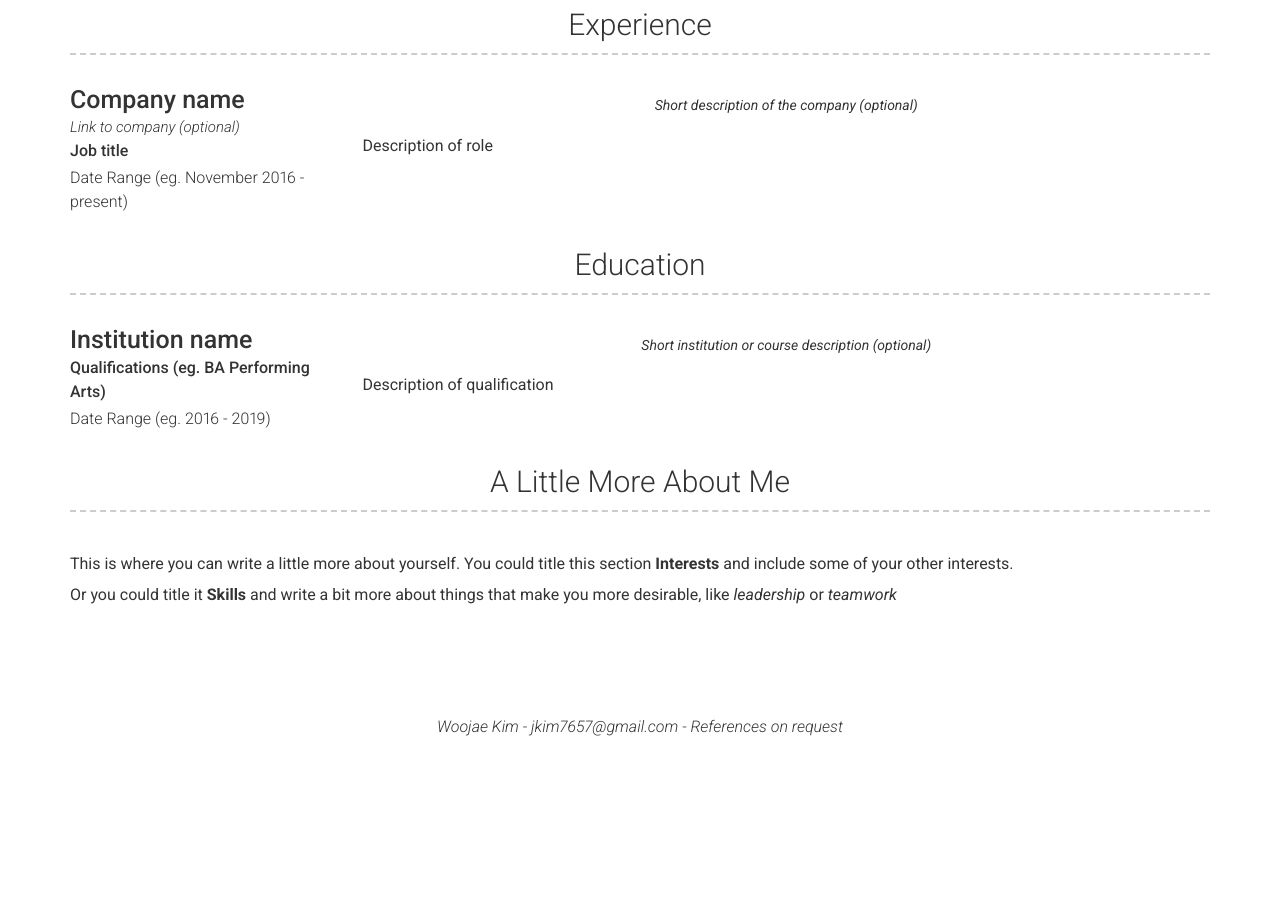
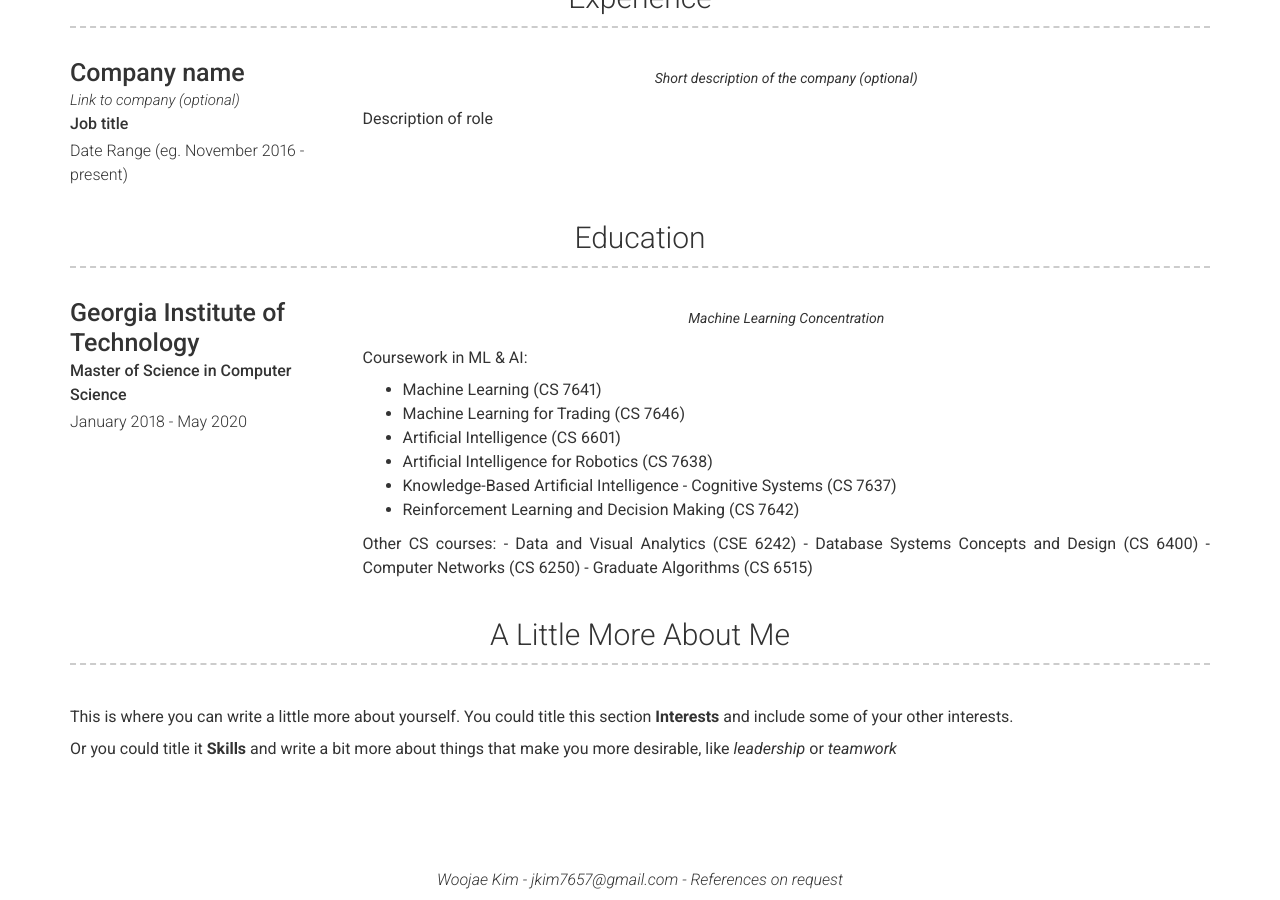
Before and after one commit to wkim300/wkim300.github.io, a Jekyll site: the page built from index.md, in a window 1280 px wide and 900 px high, scrolled down 1037 px. Built offline with Jekyll 4.4.1, drawn with Linux system fonts in a browser that asks for light colours; nearby versions of some CDN libraries; before the commit the page ends 1783 px from its top, so only the background shows below that; some of the changed text lies outside the part shown.

Commit message:
Edited education config

```diff
--- a/_config.yml
+++ b/_config.yml
@@ -8,7 +8,7 @@ title: |
   Aspiring Data Scientist with M.S. in Computer Science & Mechanical Engineering
 
 email: jkim7657@gmail.com
-phone: +82 10-2628-8651
+#phone: +82 10-2628-8651
 website: https://wkim300.github.io/
 
 # Dark Mode (true/false/never)
--- a/_data/education.yml
+++ b/_data/education.yml
@@ -1,9 +1,21 @@
 # Education Template
 - layout: left
-  name: Institution name
-  dates: Date Range (eg. 2016 - 2019)
-  qualification: Qualifications (eg. BA Performing Arts)
+  name: Georgia Institute of Technology
+  dates: January 2018 - May 2020
+  qualification: Master of Science in Computer Science
   quote: >
-    Short institution or course description (optional)
+    Machine Learning Concentration
   description: | # this will include new lines to allow paragraphs
-    Description of qualification
+      Coursework in ML & AI:
+        - Machine Learning (CS 7641)
+        - Machine Learning for Trading (CS 7646)
+        - Artificial Intelligence (CS 6601)
+        - Artificial Intelligence for Robotics (CS 7638)
+        - Knowledge-Based Artificial Intelligence - Cognitive Systems (CS 7637)
+        - Reinforcement Learning and Decision Making (CS 7642)
+
+        Other CS courses:
+          - Data and Visual Analytics (CSE 6242)
+          - Database Systems Concepts and Design (CS 6400)
+          - Computer Networks (CS 6250)
+          - Graduate Algorithms (CS 6515)
```
